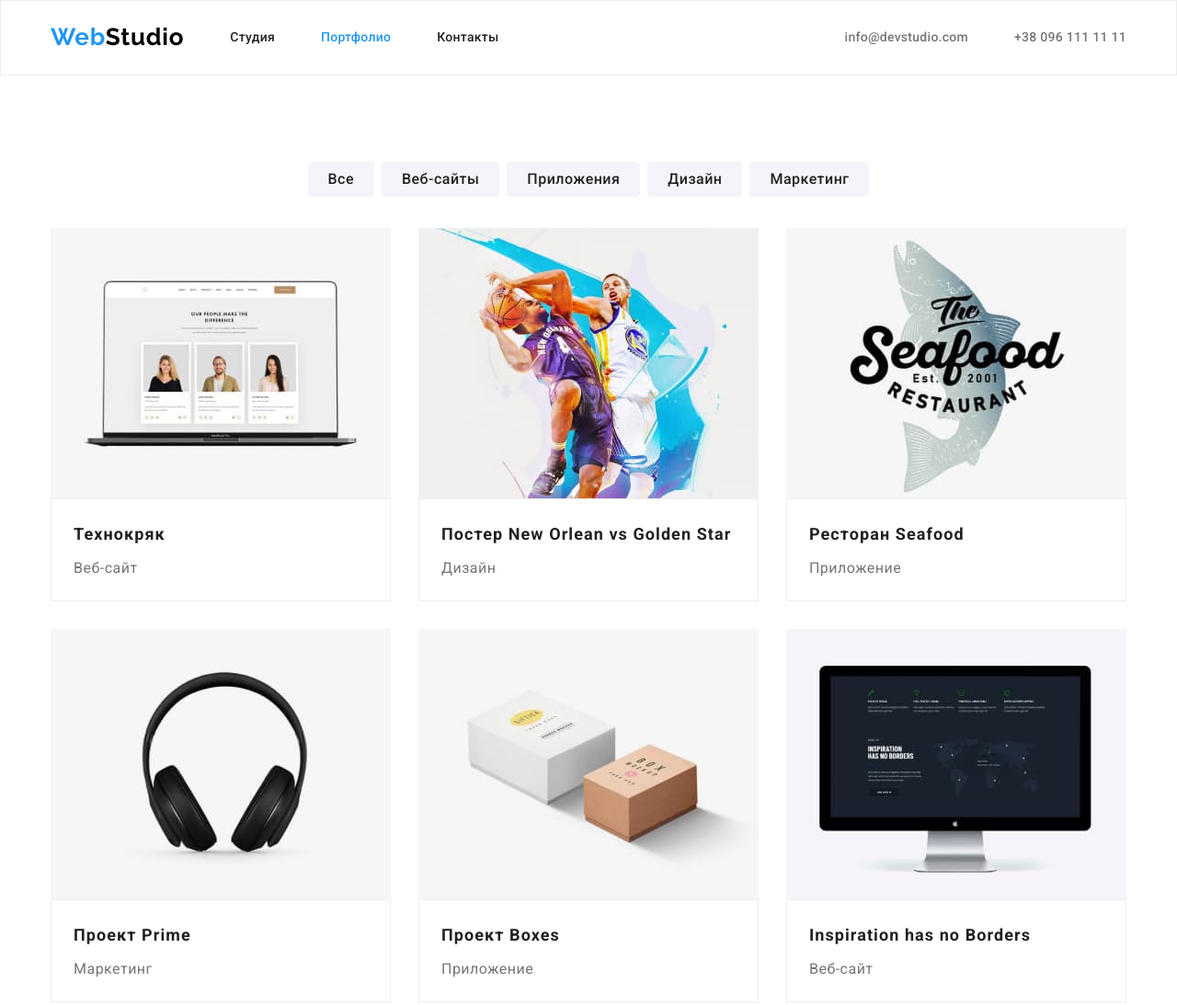
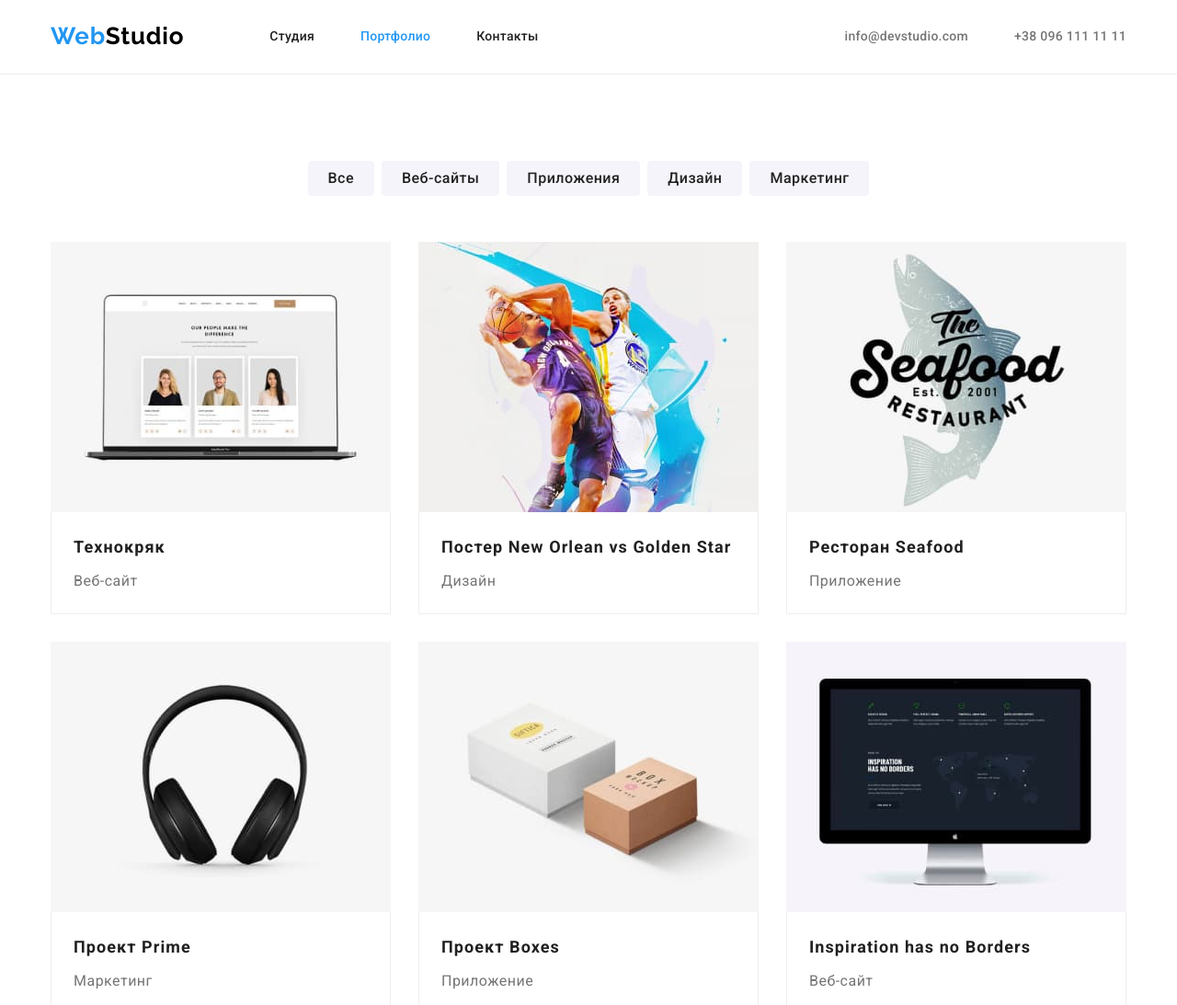
Before and after one commit to Vandenvin/goit-markup-hw-03, a plain HTML site: page portfolio.html in a window 1280 px wide. Shown: the top 1093 px of the page at 92% size. Drawn offline with nearby package versions, Linux system fonts and the light colour scheme.

Commit message:
Add changes to css after mentor review

```diff
--- a/styles/styles.css
+++ b/styles/styles.css
@@ -63,7 +63,7 @@ body {
 
 /* header */
 .page-header {
-  border: 1px solid var(--border-header-line);
+  border-bottom: 1px solid var(--border-header-line);
 }
 .header-nav {
   display: flex;
@@ -87,11 +87,11 @@ body {
 
   display: inline-block;
 
-  /* padding-top: 24px;
-  padding-bottom: 25px; */
-  margin-top: 24px;
-  margin-bottom: 25px;
-  margin-right: 50px;
+  padding-top: 24px;
+  padding-bottom: 25px;
+  /* margin-top: 24px;
+  margin-bottom: 25px; */
+  margin-right: 93px;
 }
 
 .logo-first-part {
@@ -134,8 +134,8 @@ body {
 
 .header-contact .link {
   display: block;
-  /* padding-top: 32px;
-  padding-bottom: 32px; */
+  padding-top: 32px;
+  padding-bottom: 32px;
 
   text-decoration: none;
   color: var(--text-second-black-color);
@@ -375,6 +375,8 @@ body {
 .portfolio-filter {
   display: flex;
   justify-content: center;
+
+  margin-bottom: 50px;
 }
 
 .portfolio-filter .item:not(:last-child) {
@@ -394,8 +396,6 @@ body {
   padding: 6px 22px;
   border-style: inherit;
   border-radius: 4px;
-
-  margin-bottom: 34px;
 }
 
 .portfolio-filter .btn:hover,
@@ -430,7 +430,10 @@ body {
 
 .portfolio-project .img-sign {
   padding: 20px 24px;
-  border: 1px solid var(--border-portfolio-card);
+
+  border-right: 1px solid var(--border-portfolio-card);
+  border-bottom: 1px solid var(--border-portfolio-card);
+  border-left: 1px solid var(--border-portfolio-card);
 }
 
 .portfolio-project .title {
```
